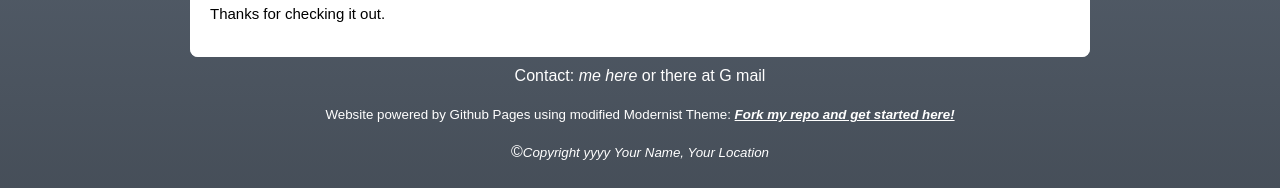
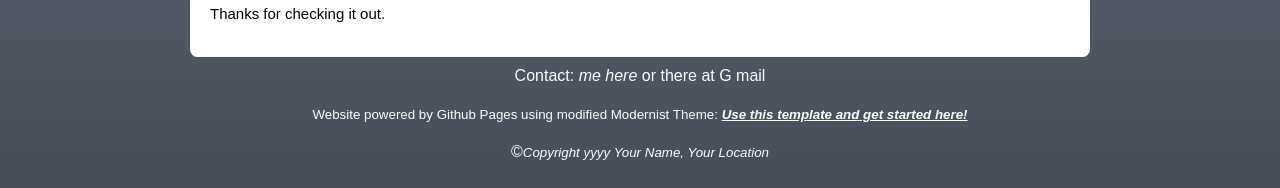
Before and after one commit to TR-Systems/modernist, a Jekyll site: the page built from README.md, in a window 1280 px wide. Shown: the part 1544-1732 px from the top of the page. Built offline with Jekyll 4.4.1, drawn with Linux system fonts in a browser that asks for light colours; our own code applies the rules of GitHub Pages for plain Markdown files.

Commit message:
Update default.html

```diff
--- a/_layouts/default.html
+++ b/_layouts/default.html
@@ -41,7 +41,7 @@
       <p>Contact: <em>{{ site.contact_info1 }}</em> {{ site.contact_info2 }}</p>
       {% if site.repo_url %}
         <p><small>Website powered by Github Pages using modified Modernist Theme: <a target="_blank" href="{{ site.repo_url }}">
-        <em>Fork my repo and get started here!</em></a></small></p>
+        <em>Use this template and get started here!</em></a></small></p>
       {% else %}
         <p><small>Website powered by Github Pages using modified Modernist Theme</small></p>
       {% endif %}
```
